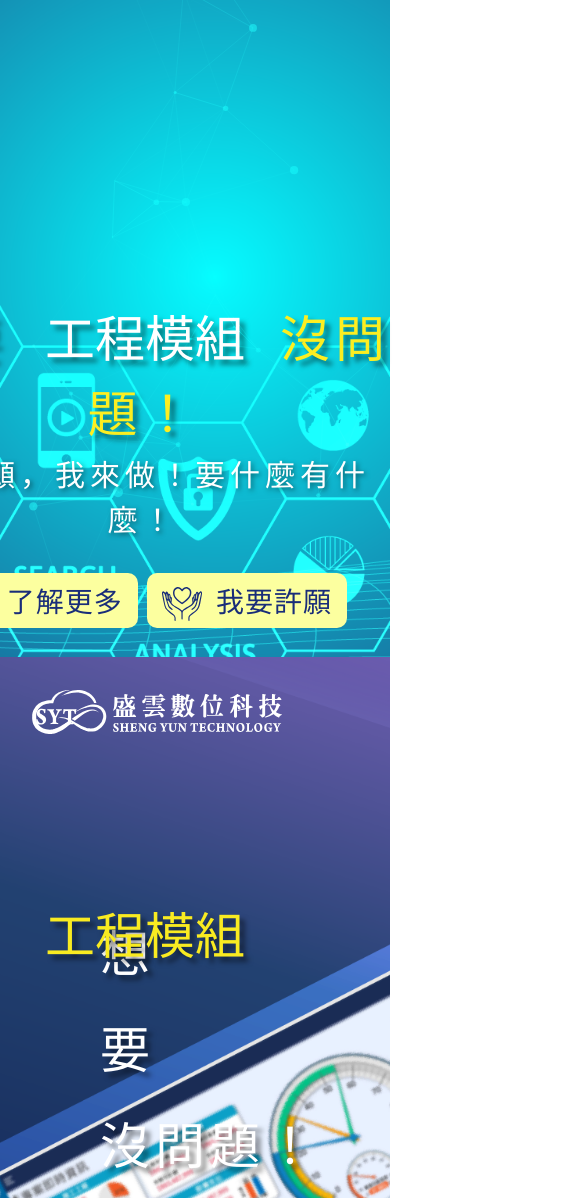
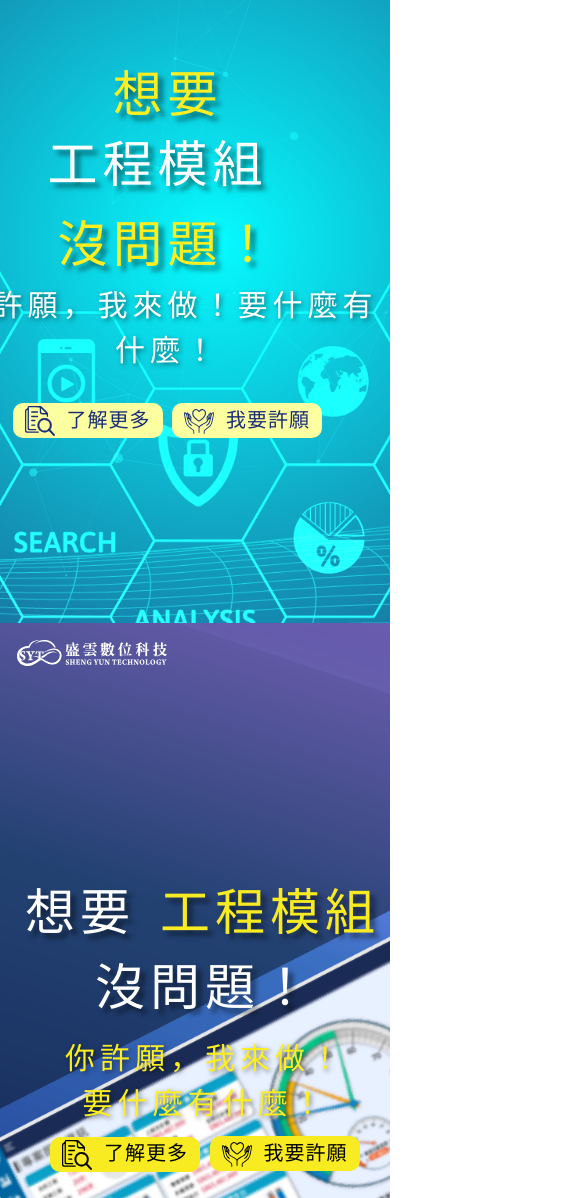
Before and after one commit to cwy104seung28/cwy104seung28.github.io, a plain HTML site: page index.html in a window 390 px wide. Shown: the part 187-1385 px from the top of the page, 585 px wide, since content can reach past the window. Drawn offline with nearby package versions, Linux system fonts and the light colour scheme.

Commit message:
0624 update

```diff
--- a/css/sample.scss
+++ b/css/sample.scss
@@ -91,10 +91,12 @@ body {
 
     .sample03-container {
         nav.nav-03 {
-            height: 110px;
             background-image: linear-gradient(130deg, #FFFFFF 30%, #192D79 30%);
-            @media (max-width:1299px) {
-                height: 90px;
+            @media (max-width:1199px) {
+                background-image: linear-gradient(130deg, #FFFFFF 35%, #192D79 35%);
+            }
+            @media (max-width:991px) {
+                background-image: linear-gradient(130deg, #FFFFFF 80%, #192D79 80%);
             }
         }
 
@@ -106,9 +108,11 @@ body {
             background-repeat: no-repeat;
             background-size: cover;
             background-position: center;
+
             @media (max-width:1299px) {
                 height: calc(100vh - 90px);
             }
+
             // background-position-y: -90px;
             .sample-text {
                 position: absolute;
@@ -117,10 +121,16 @@ body {
                 letter-spacing: 5px;
                 text-align: center;
                 z-index: 2;
+
                 @media (max-width:991px) {
-                    top: 400px;
+                    top: 35%;
                     left: calc(50% - 300px);
                 }
+                @media (max-width:659px) {
+                    top: 25%;
+                    left: calc(50% - 250px);
+                }
+
                 button {
                     width: 200px;
                     height: 55px;
@@ -132,37 +142,54 @@ body {
                     border-radius: 10px;
                     padding-top: 5px;
                     transition: 0.5s ease-in-out;
-                    &:hover{
+                    @media (max-width:991px) {
+                        padding-top: 0px;
+                        margin-top: 10px;
+                        width: 150px;
+                        height: 35px;
+                        font-size: 20px;
+                    }
+                    &:hover {
                         background-color: #192D79;
                         color: #FCFF9F;
                     }
+
                     img {
                         width: 40px;
                         margin-right: 5px;
+                        @media (max-width:991px) {
+                            width: 30px;
                         }
-                    .more-img-hover{
+                    }
+
+                    .more-img-hover {
                         display: none;
                     }
+
                     @media (max-width:991px) {
                         margin-top: 30px;
                     }
                 }
-                .more-btn{
-                    &:hover{
-                        .more-img{
+
+                .more-btn {
+                    &:hover {
+                        .more-img {
                             display: none;
                         }
-                        .more-img-hover{
+
+                        .more-img-hover {
                             display: initial;
                         }
                     }
                 }
-                .wish-btn{
-                    &:hover{
-                        .more-img{
+
+                .wish-btn {
+                    &:hover {
+                        .more-img {
                             display: none;
                         }
-                        .more-img-hover{
+
+                        .more-img-hover {
                             display: initial;
                         }
                     }
@@ -171,17 +198,32 @@ body {
                 .sample-title {
                     font-size: 70px;
                     text-shadow: rgba(0, 0, 0, 0.5)5px 5px 5px;
+
                     @media (max-width:991px) {
                         font-size: 50px;
                     }
+
                 }
 
                 .sample-content {
                     font-size: 50px;
                     text-shadow: rgba(0, 0, 0, 0.5)2px 2px 5px;
+
                     @media (max-width:991px) {
                         font-size: 30px;
                     }
+                }
+                .sample03-notshow{
+                    @media (max-width:659px) {
+                        display: none;
+                    }
+                }
+                .sample03-show{
+                    display: none;
+                    @media (max-width:659px) {
+                        display: block;
+                    }
+
                 }
             }
 
@@ -201,13 +243,18 @@ body {
                 position: absolute;
                 font-size: 70px;
                 text-shadow: rgba(0, 0, 0, 0.5)5px 5px 5px;
-                top: 250px;
-                left: calc(50% - 200px);
+                top: 0px;
+                left: calc(50% - 220px);
                 color: #FFFFFF;
+
                 @media (max-width:991px) {
                     font-size: 50px;
-                    top: 400px;
-                    left: calc(50% - 150px);
+                    // top: 35%;
+                    left: calc(50% - 160px);
+                }
+                @media (max-width:659px) {
+                    top: 70px;
+                    left: calc(50% - 120px);
                 }
             }
         }
@@ -217,7 +264,6 @@ body {
     .sample04-container {
         nav.nav-04 {
             width: 100%;
-            height: 110px;
             position: absolute;
             z-index: 1;
 
@@ -239,15 +285,23 @@ body {
             background-repeat: no-repeat;
             background-size: cover;
             background-position: center;
+
             // background-position-y: -90px;
             .sample-text {
                 position: absolute;
-                top: 250px;
+                top: 30%;
                 left: 200px;
                 letter-spacing: 5px;
+
                 @media (max-width:1299px) {
                     left: 100px;
                 }
+                @media (max-width:991px) {
+                    text-align: center;
+                    left: calc(50% - 170px);
+                }
+
+
                 button {
                     width: 230px;
                     height: 55px;
@@ -259,44 +313,71 @@ body {
                     border-radius: 10px;
                     padding-top: 5px;
                     transition: 0.5s ease-in-out;
-                    &:hover{
+
+                    @media (max-width:1299px) {
+                        margin-top: 30px;
+                    }
+
+                    @media (max-width:991px) {
+                        padding-top: 0px;
+                        margin-top: 10px;
+                        width: 150px;
+                        height: 35px;
+                        font-size: 20px;
+                    }
+
+                    &:hover {
                         background-color: #192D79;
                         color: #FCFF9F;
                     }
+
                     img {
                         width: 40px;
                         margin-right: 5px;
+                        @media (max-width:991px) {
+                            width: 30px;
                         }
-                    .more-img-hover{
+                    }
+
+                    .more-img-hover {
                         display: none;
                     }
                 }
-                .more-btn{
-                    &:hover{
-                        .more-img{
+
+                .more-btn {
+                    &:hover {
+                        .more-img {
                             display: none;
                         }
-                        .more-img-hover{
+
+                        .more-img-hover {
                             display: initial;
                         }
                     }
                 }
-                .wish-btn{
-                    &:hover{
-                        .more-img{
+
+                .wish-btn {
+                    &:hover {
+                        .more-img {
                             display: none;
                         }
-                        .more-img-hover{
+
+                        .more-img-hover {
                             display: initial;
                         }
                     }
                 }
+
                 .sample-title {
                     font-size: 76px;
                     color: #FFFFFF;
                     text-shadow: rgba(0, 0, 0, 0.5)5px 5px 5px;
-                    line-height: 96px;
                     margin-bottom: 10px;
+
+                    @media (max-width:1299px) {
+                        font-size: 60px;
+                    }
+
                     @media (max-width:991px) {
                         font-size: 50px;
                     }
@@ -306,7 +387,11 @@ body {
                     font-size: 55px;
                     color: #FCEE21;
                     text-shadow: rgba(0, 0, 0, 0.5)2px 2px 5px;
-                    line-height: 80px;
+
+                    @media (max-width:1299px) {
+                        font-size: 40px;
+                    }
+
                     @media (max-width:991px) {
                         font-size: 30px;
                     }
@@ -317,13 +402,19 @@ body {
                 position: absolute;
                 font-size: 76px;
                 text-shadow: rgba(0, 0, 0, 0.5)5px 5px 5px;
-                top: 243px;
-                left: 390px;
+                top: 0px;
+                left: 180px;
                 color: #F9EB21;
+
+                @media (max-width:1299px) {
+                    // top: 251px;
+                    left: 140px;
+                    font-size: 60px;
+                }
+
                 @media (max-width:991px) {
                     font-size: 50px;
-                    // top: 400px;
-                    left: calc(50% - 150px);
+                    left: 135px;
                 }
             }
         }
@@ -331,9 +422,6 @@ body {
 
     nav.sample-nav {
         .container-fluid {
-
-            // padding: 10px 0px;
-            // justify-content: space-around;
             .navbar-brand {
                 margin-left: 60px;
 
@@ -349,11 +437,15 @@ body {
                     margin-left: 20px;
                 }
 
+                @media (max-width:767px) {
+                    margin-left: 5px;
+                }
+
                 img {
                     width: 380px;
 
                     @media (max-width:1679px) {
-                        width: 350px;
+                        width: 100%;
                     }
 
                     @media (max-width:1549px) {
@@ -362,6 +454,14 @@ body {
 
                     @media (max-width:1299px) {
                         width: 250px;
+                    }
+
+                    @media (max-width:991px) {
+                        width: 200px;
+                    }
+
+                    @media (max-width:767px) {
+                        width: 150px;
                     }
                 }
             }
@@ -410,6 +510,12 @@ body {
         }
     }
 
+    main {
+        button {
+            border: none;
+        }
+    }
+
     .sample-title {
         color: #FCEE21;
         font-size: 78px;
@@ -420,7 +526,3 @@ body {
         font-size: 54px;
     }
 }
-
-    button {
-        border: none;
-    }
--- a/index.html
+++ b/index.html
@@ -15,18 +15,18 @@
 
 <body>
     <div class="sample03-container">
-        <nav class="navbar navbar-expand-lg sample-nav nav-03">
+        <nav class="navbar navbar-expand-lg bg-light sample-nav nav-03">
             <div class="container-fluid">
                 <a class="navbar-brand" href="#">
                     <img src="./img/navbar-icon-blue.svg" alt="">
                 </a>
                 <button class="navbar-toggler" type="button" data-bs-toggle="collapse"
-                    data-bs-target="#navbarSupportedContent" aria-controls="navbarSupportedContent"
-                    aria-expanded="false" aria-label="Toggle navigation">
+                    data-bs-target="#navbarNavDropdown" aria-controls="navbarNavDropdown" aria-expanded="false"
+                    aria-label="Toggle navigation">
                     <span class="navbar-toggler-icon"></span>
                 </button>
-                <div class="collapse navbar-collapse " id="navbarSupportedContent">
-                    <ul class="navbar-nav ms-auto mb-2 mb-lg-0 ">
+                <div class="collapse navbar-collapse" id="navbarNavDropdown">
+                    <ul class="navbar-nav ms-auto">
                         <li class="nav-item">
                             <a class="nav-link active" href="#">首頁</a>
                         </li>
@@ -56,7 +56,11 @@
         </nav>
         <main class="sample03-main">
             <div class="sample-text">
-                <div class="sample-title">想要&emsp;&emsp;&emsp;&emsp;&emsp;沒問題！</div>
+                <div class="sample-title">想要
+                    <span class="sample03-notshow">&emsp;&emsp;&emsp;&emsp;&emsp;</span>
+                    <span class="sample03-show"><br></span>
+                    沒問題！
+                </div>
                 <div class="sample-content">你許願，我來做！要什麼有什麼！</div>
                 <button class="more-btn">
                     <img class="more-img" src="./img/more-icon-blue.svg" alt="">
@@ -68,9 +72,10 @@
                     <img class="more-img-hover" src="./img/wish-icon-light-yellow.svg" alt="">
                     我要許願
                 </button>
+                <div id="fade1" class="sample-title" style="text-align:center;"></div>
             </div>
             <div id="particles-js"></div>
-            <div id="fade1" class="sample-title" style="text-align:center;"></div>
+
         </main>
     </div>
     <div class="sample04-container">
@@ -115,7 +120,7 @@
         </nav>
         <main class="sample04-main">
             <div class="sample-text">
-                <div class="sample-title">想要&emsp;&emsp;&emsp;&emsp;&emsp;<br>沒問題！</div>
+                <div class="sample-title">想要&emsp;&emsp;&emsp;&emsp;&ensp;<br>沒問題！</div>
                 <div class="sample-content">你許願，我來做！<br>要什麼有什麼！</div>
                 <button class="more-btn">
                     <img class="more-img" src="./img/more-icon-black.svg" alt="">
@@ -127,11 +132,12 @@
                     <img class="more-img-hover" src="./img/wish-icon-yellow.svg" alt="">
                     我要許願
                 </button>
+                <div id="fade2" class="sample-title" style="text-align:center;"></div>
             </div>
-            <div id="fade2" class="sample-title" style="text-align:center;"></div>
+
         </main>
     </div>
-    <div class="sample02-container">
+    <!-- <div class="sample02-container">
         <nav class="navbar navbar-expand-lg sample-nav nav-02">
             <div class="container-fluid">
                 <a class="navbar-brand" href="#">
@@ -238,9 +244,7 @@
                 </button>
             </div>
         </main>
-    </div>
-    <script color="0,0,0" opacity="0.5" count="99" src="https://cdn.bootcss.com/canvas-nest.js/1.0.1/canvas-nest.js"
-        type="text/javascript" charset="utf-8"></script>
+    </div> -->
 </body>
 <script src="./js/particles.js-master/particles.js"></script>
 <script src="./js/app.js"></script>
```
Also changed, not shown: css/sample.css, 1 other file. Lines whose indentation alone changed are shown as unchanged.
